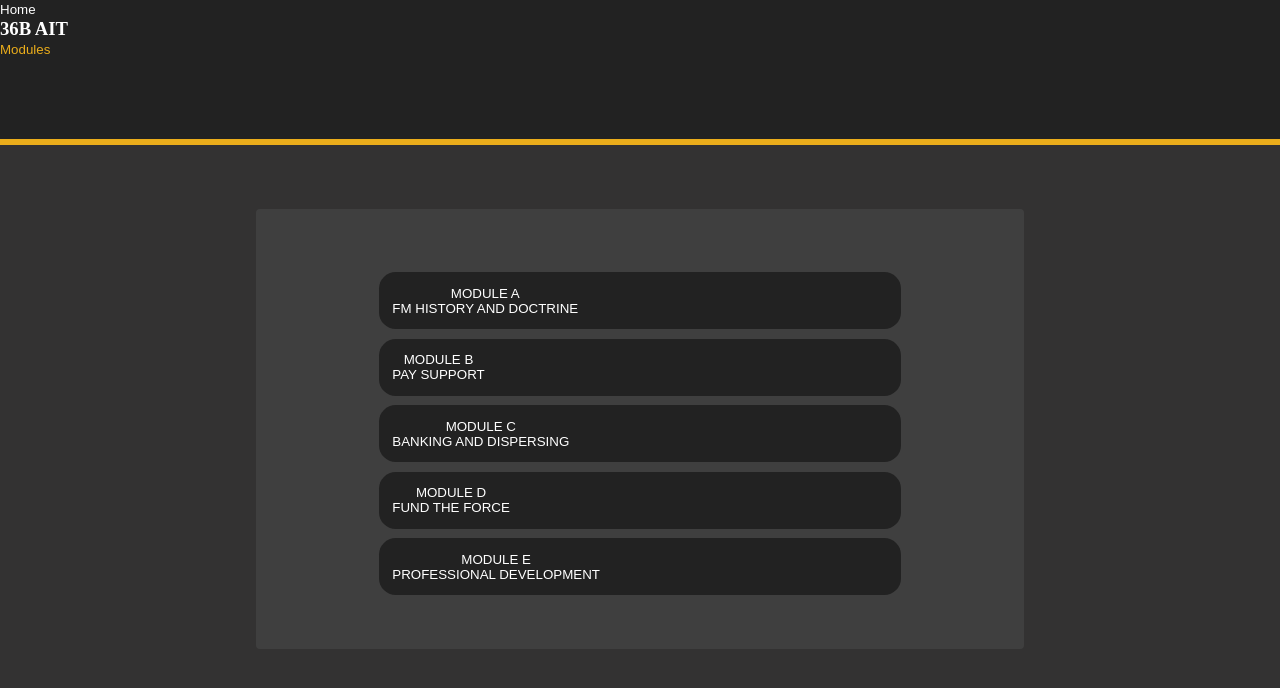
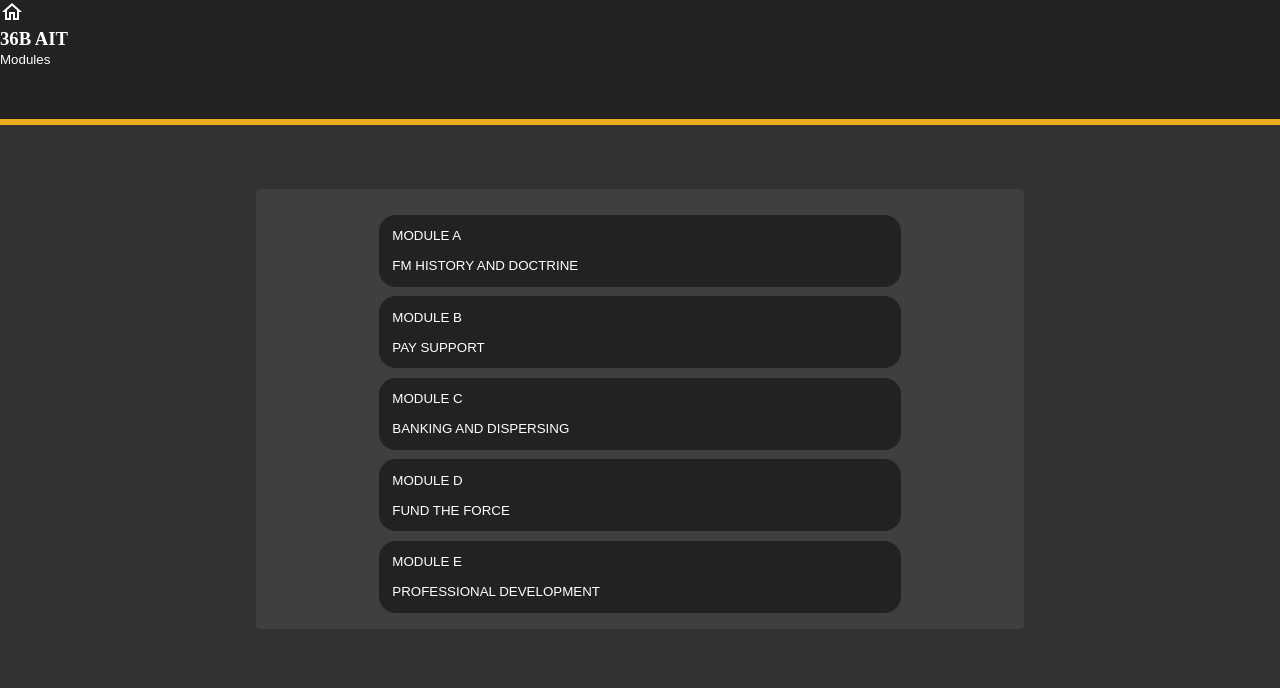
Before and after one commit to ChrJamRho/36B, a Vue app: page / in a window 1280 px wide. Shown: the top 688 px of the page. Built offline with nearby package versions, Linux system fonts and the light colour scheme.

Commit message:
home icon added plus functionality update

```diff
--- a/src/components/Home.vue
+++ b/src/components/Home.vue
@@ -6,7 +6,7 @@
         class="home"
         @click="goHome"
         >
-        Home
+        <img alt="Home" :src="require('@/assets/outline_home_white_24dp.png')">
       </button>
       <h3 class="title">{{title}}</h3>
       <button
@@ -21,23 +21,20 @@
       <button
         @click="goToModule"
         :class="{ goldBtn: (currentLocation.lesson == undefined) }"
-        class = 'module'
-        v-show="dynamicModule"
-        >{{currentLocation.module}}
+        v-if="dynamicModule && hierarchicalData[currentModuleIndex]"
+        >{{hierarchicalData[currentModuleIndex].moduleLetter}}
       </button>
 
       <button
         :class="{ goldBtn: (currentLocation.exercise == undefined) }"
         @click="goToLesson"
-        class = 'lesson'
-        v-show="dynamicLesson"
-        >{{currentLocation.lesson}}
+        v-if="dynamicLesson && hierarchicalData[currentModuleIndex].lessons[currentLessonIndex]"
+        >{{hierarchicalData[currentModuleIndex].lessons[currentLessonIndex].lessonNumber}}
       </button>
 
       <button
         :class="{ goldBtn: (currentLocation.exercise !== undefined) }"
-        class = 'exercise'
-        v-show="dynamicExercise"
+        v-if="dynamicExercise && hierarchicalData[currentModuleIndex].lessons[currentLessonIndex].lessonContent"
         >{{currentLocation.exercise}}
       </button>
    </header>
@@ -51,7 +48,9 @@
           :key="mod"
           v-on:click="addCurrentLocationData('module', mod.moduleName)"
           >
+          <div class="module-letter">
           {{mod.moduleLetter}}
+          </div>
           <br>
           {{mod.moduleName}}
         </button>
@@ -520,11 +519,16 @@ export default {
   border: none;
 }
 
+/* .title,
+.home,
+.module-home {
+
+} */
+
 header.navigation {
   border-bottom: .75vh solid #EBAD1B;
   width: 100vw;
-  height: 17.5vh;
-
+  height: 15vh;
 }
 
 .content {
@@ -532,7 +536,7 @@ header.navigation {
   align-content: center;
   justify-content: center;
   margin: auto;
-  height: 82.5vh;
+  height: 85vh;
   background-color: #333232;
   width: 100vw;
 }
@@ -574,8 +578,14 @@ button {
   border: none;
 }
 
+.module-home {
+  color: #FFFFFF;
+}
+
 .btn:hover {
   color: #FFFFFF;
   background-color: #EBAD1B;
 }
+
+/* inlineblock, displayinline, inlineflex */
 </style>
```
